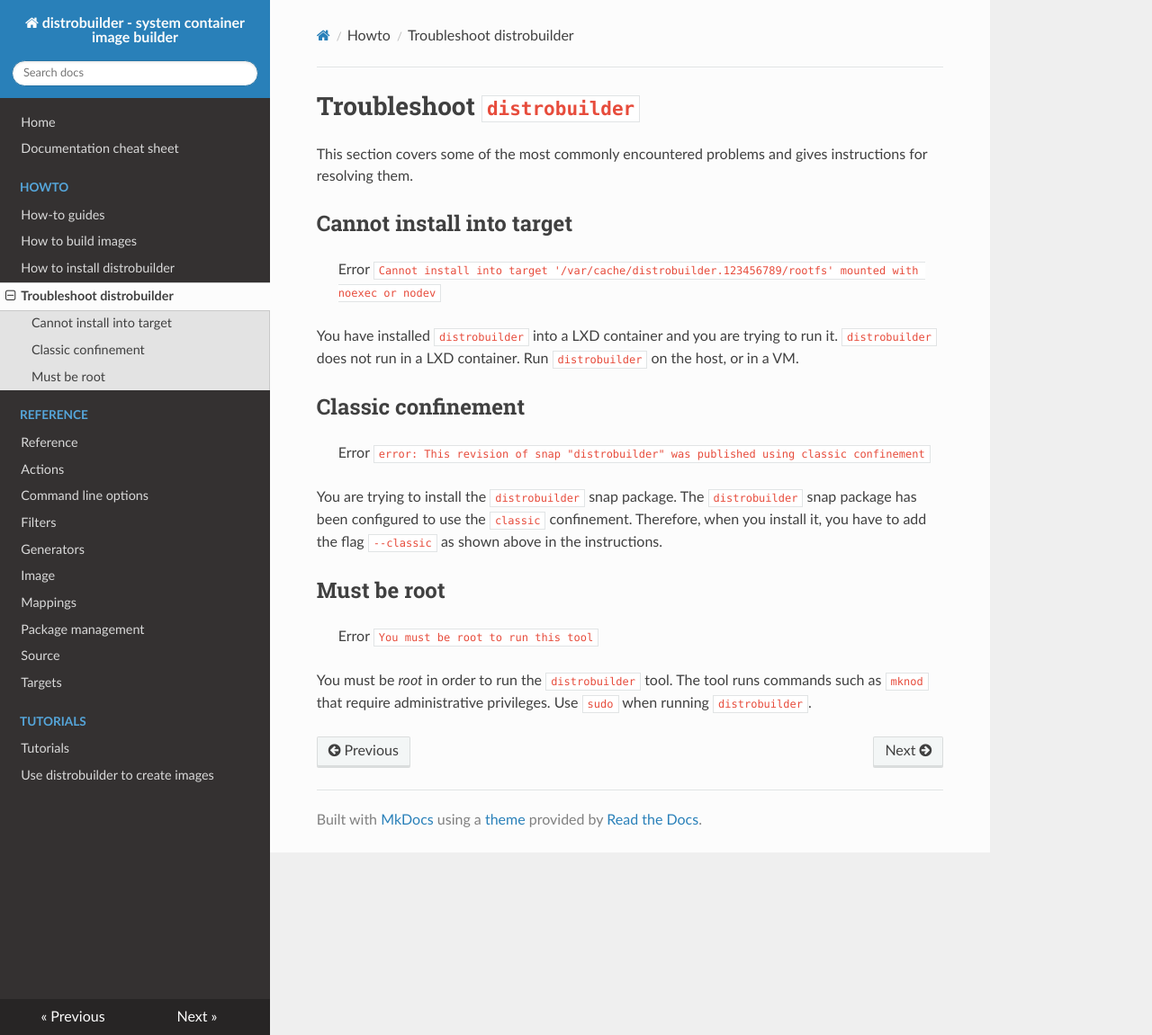
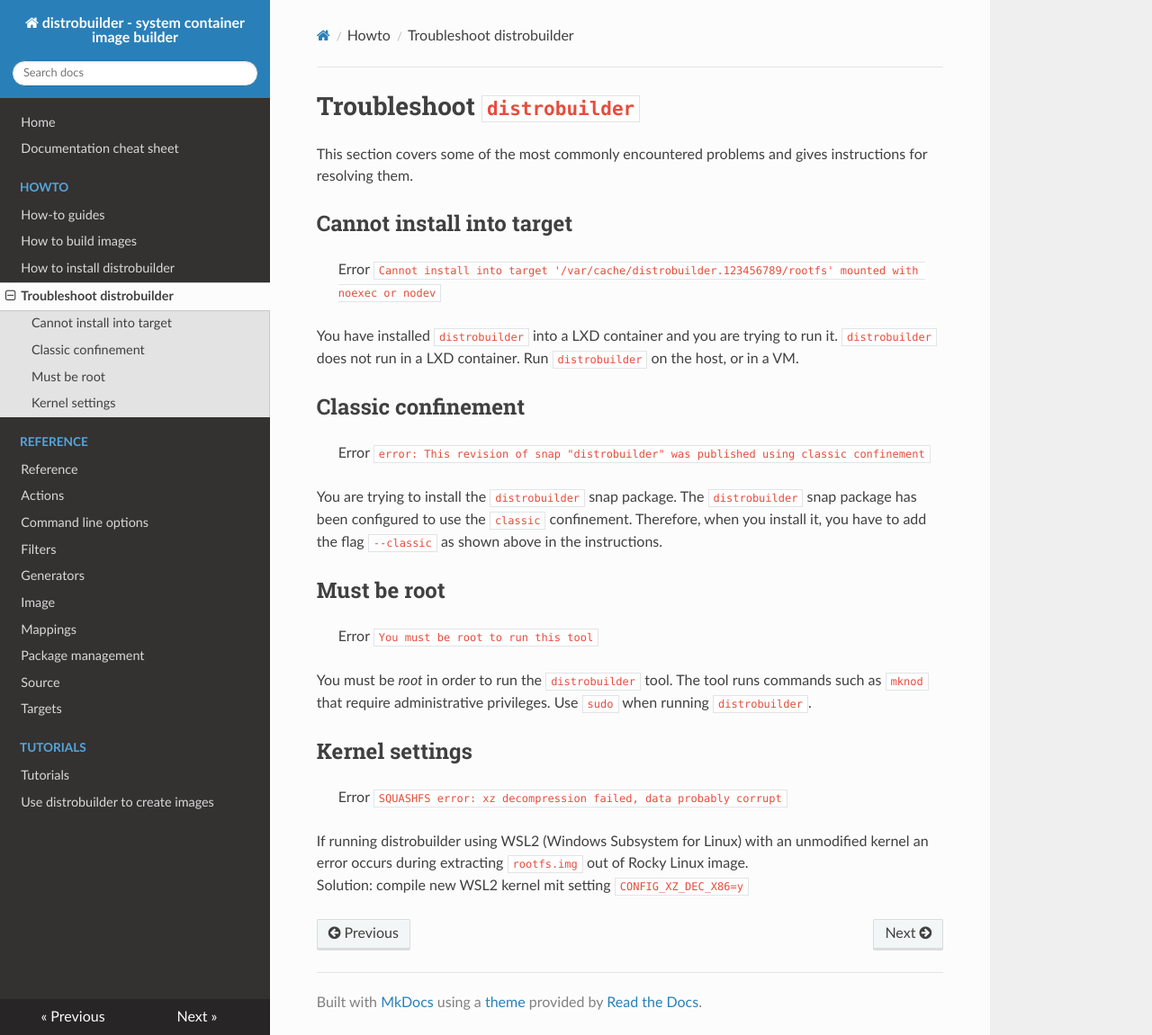
Before and after one commit to lxc/distrobuilder, an MkDocs documentation site: the page built from doc/howto/troubleshoot.md, in a window 1280 px wide and 1151 px high. Shown: the whole window at 90% size. Built offline with MkDocs 1.6.1, drawn with Linux system fonts in a browser that asks for light colours; nearby versions of some CDN libraries.

Commit message:
Update troubleshoot.md
Add solution for using distrobuilder with WSL2.

```diff
--- a/doc/howto/troubleshoot.md
+++ b/doc/howto/troubleshoot.md
@@ -19,3 +19,9 @@ You are trying to install the `distrobuilder` snap package. The `distrobuilder`
 > Error `You must be root to run this tool`
 
 You must be _root_ in order to run the `distrobuilder` tool. The tool runs commands such as `mknod` that require administrative privileges. Use `sudo` when running `distrobuilder`.
+
+## Kernel settings
+
+> Error `SQUASHFS error: xz decompression failed, data probably corrupt`
+
+If running distrobuilder using WSL2 (Windows Subsystem for Linux) with an unmodified kernel an error occurs during extracting `rootfs.img` out of Rocky Linux image.<br>Solution: compile new WSL2 kernel mit setting `CONFIG_XZ_DEC_X86=y`
```
